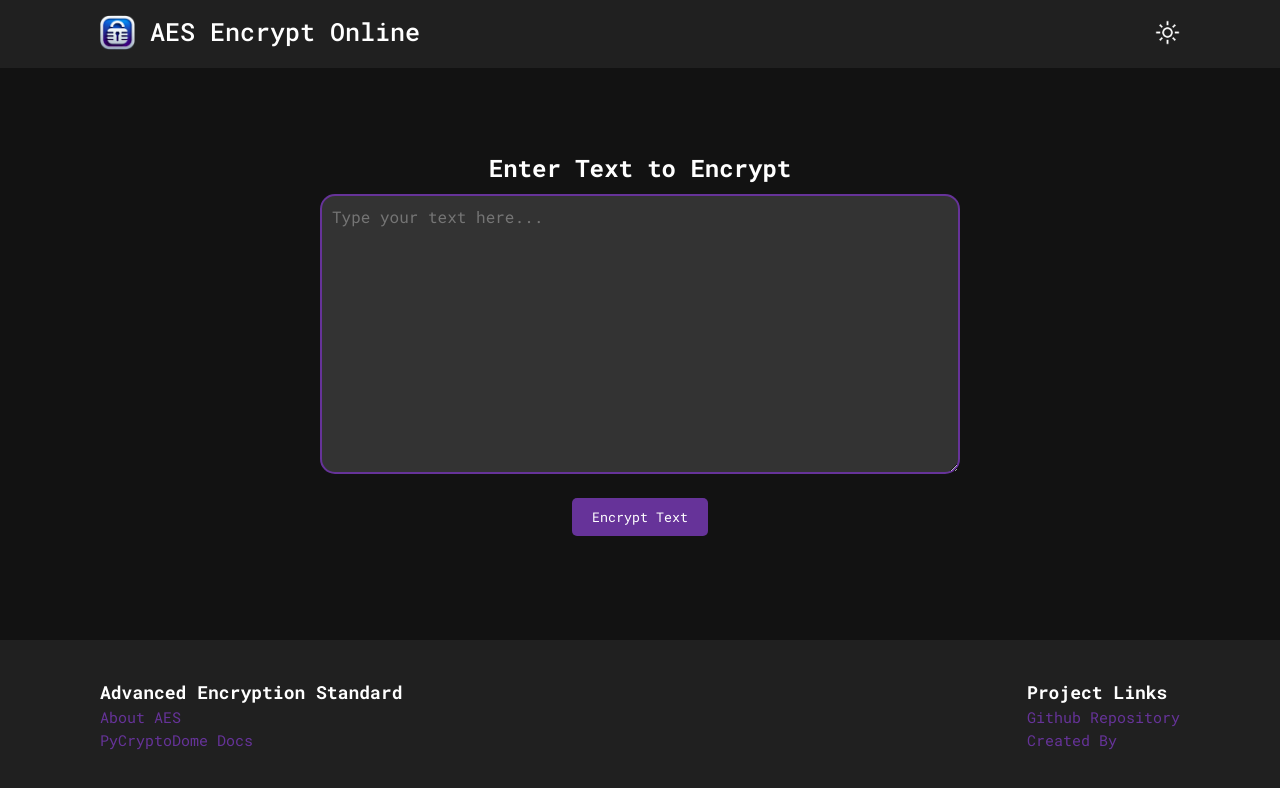
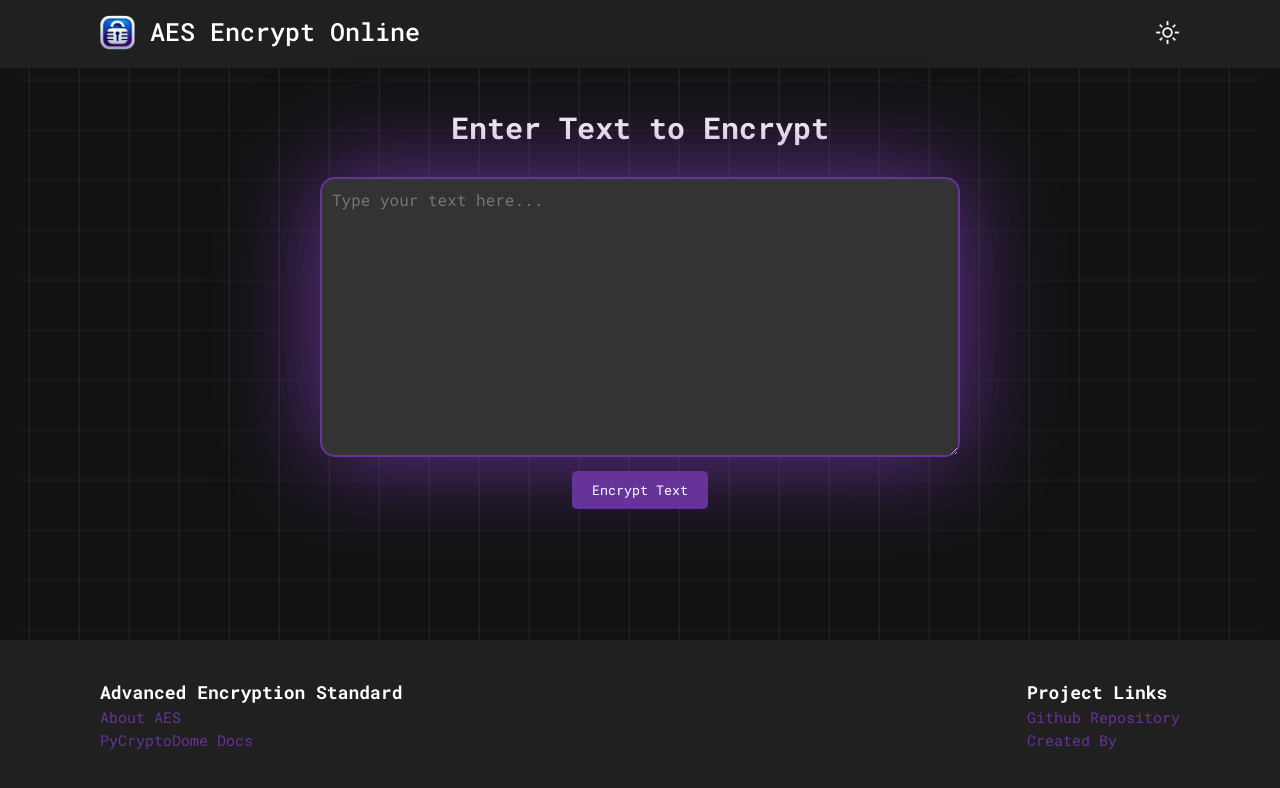
Before and after one commit to PeterBarilo/AES_Encryption_App, a React (Vite) app: page / in a window 1280 px wide. Shown: the top 788 px of the page. Built offline with nearby package versions, Linux system fonts and the light colour scheme.

Commit message:
improved frontend

```diff
--- a/src/Components/Footer.css
+++ b/src/Components/Footer.css
@@ -50,15 +50,19 @@
   }
 
   .footer.light .footer-left a {
-    color: purple;
+    color: #3d89e8;
   }
 
   .footer.light .footer-left a:hover {
-    color: rebeccapurple;
+    color: #224c7f;
+  }
+
+  .footer.light .git-link:hover {
+    color: #224c7f;
   }
 
   .footer.light .git-link {
-    color: purple;
+    color: #3d89e8;
   }
 
   .footer-left h2{
--- a/src/Components/InputArea.css
+++ b/src/Components/InputArea.css
@@ -1,16 +1,34 @@
 .input-container {
     text-align: center;
     margin: 20px;
+    position: relative;
+    overflow: hidden;
+    width: 100%;
+    height: 100%;
   }
 
   .input-container.light textarea {
     background-color: #ffffff;
     color: #000000;
-    border: 2px solid #9c86df;
+    border: 2px solid #3d89e8;
   }
 
   .input-container.light h2 {
     color: #000000;
+    padding: 20px 0px;
+  }
+
+  .input-container:focus-within h2 {
+    opacity: 0;
+    transition: opacity 0.5s ease;
+}
+
+  .input-container.light button{
+    background-color: #3d89e8;
+  }
+
+  .input-container.light button:hover{
+    background-color: #224c7f;
   }
 
   .input-container.dark textarea {
@@ -18,6 +36,8 @@
     color: #ffffff;
     border: 2px solid rebeccapurple;
   }
+
+
 
   .input-container.dark textarea:focus {
     border-color: purple;
@@ -31,16 +51,52 @@
     width: 50vw;
     height: 35vh;
     padding: 10px;
-    margin: 10px 0;
+    margin: 0px 0;
     font-size: 16px;
     border-radius: 15px;
     border-color: rebeccapurple;
+    box-shadow: 0px 0px 100px 1px rebeccapurple;
+  }
 
+  .input-container.light textarea{
+    box-shadow: 0px 0px 100px 1px #3d89e8;
+
+  }
+
+  .new{
+    position: absolute;
+    margin-top: 2px;
+    width:15px;
+  }
+
+
+  .opentab{
+    padding-right: 30px;
+    margin-left: 5px;
+  }
+
+
+  .buttons{
+    margin-top: 20px;
+  }
+  .alert {
+    color: red;
+    font-weight: bold;
+    margin-top: 10px;
+  }
+
+
+  .input-container h2{
+    margin-bottom: 30px;
+    margin-top: 50px;
+    font-size: 30px;
   }
 
   textarea:focus {
     border-color: purple;
     outline: none;
+    box-shadow: 0px 0px 100px 1px purple;
+
   }
   .encryptButton {
     margin: 10px 0;
@@ -118,3 +174,92 @@
   .input-container.dark .decrypted-text p {
     color: #ffffff;
   }
+
+
+.input-container::before, .input-container::after {
+    content: '';
+    position: absolute;
+    top: 0;
+    left: 0;
+    width: 200%;
+    height: 200%;
+    pointer-events: none;
+    z-index: -1; /* Ensure the background is behind the content */
+}
+
+  /* First Layer of Cryptographic Lines */
+.input-container::before {
+    background: repeating-linear-gradient(
+      90deg,
+      rgba(255, 255, 255, 0.1),
+      rgba(255, 255, 255, 0.1) 1px,
+      transparent 1px,
+      transparent 50px
+    );
+    animation: animateLines 30s linear infinite;
+}
+
+/* Second Layer of Cryptographic Lines */
+.input-container::after {
+    background: repeating-linear-gradient(
+      0deg,
+      rgba(255, 255, 255, 0.05),
+      rgba(255, 255, 255, 0.05) 1px,
+      transparent 1px,
+      transparent 50px
+    );
+    animation: animateLines 30s linear infinite;
+
+}
+
+@keyframes animateLines {
+    0% {
+        transform: translateY(0) translateX(0);
+    }
+    100% {
+        transform: translateY(-500px) translateX(-500px);
+    }
+}
+
+
+/* New grid lines shooting up and down when textarea is focused */
+textarea:focus ~ .lines-shoot-up {
+    display: block;
+    animation: shootUp 1s ease forwards;
+}
+
+textarea ~ .lines-shoot-up {
+    position: absolute;
+    bottom: 0;
+    left: 0;
+    width: 100%;
+    height: 100%;
+    background: repeating-linear-gradient(
+        0deg,
+        purple,
+        purple 2px,
+        transparent 2px,
+        transparent 30px
+    ), repeating-linear-gradient(
+        90deg,
+        purple,
+        purple 2px,
+        transparent 2px,
+        transparent 30px
+    );
+    z-index: -1;
+    display: none;
+}
+
+
+
+@keyframes shootUp {
+    0% {
+        transform: translateY(100%) translateX(0);
+        opacity: 0;
+    }
+    100% {
+        transform: translateY(0) translateX(0);
+        opacity: 1;
+    }
+}
--- a/src/Components/InputArea.jsx
+++ b/src/Components/InputArea.jsx
@@ -7,12 +7,19 @@ const InputArea = ({ isDarkMode }) => {
   const [text, setText] = useState('');
   const [encryptedData, setEncryptedData] = useState(null);
   const [decryptedText, setDecryptedText] = useState(null);
+  const [showAlert, setShowAlert] = useState(false); // State for custom alert
+
 
   const handleTextChange = (e) => {
     setText(e.target.value);
+    setShowAlert(false);
   };
+  const handleEncrypt = async () => {
+    if (!text.trim()) {
+      setShowAlert(true);
+      return;
+    }
 
-  const handleEncrypt = async () => {
     try {
       const response = await axios.post('http://localhost:5000/encrypt', { message: text });
       setEncryptedData(response.data);
@@ -73,32 +80,29 @@ const InputArea = ({ isDarkMode }) => {
         value={text}
         onChange={handleTextChange}
       />
-      <div className='encryptButton'>
+      <div className="lines-shoot-up"></div>
+      {showAlert && <p className="alert">Please enter text to encrypt.</p>}
+      <div className="encryptButton">
         <button onClick={handleEncrypt}>Encrypt Text</button>
       </div>
 
       {encryptedData && (
-        <div className='encrypted-data'>
+        <div className="encrypted-data">
           <h3>Encrypted Data:</h3>
-          <div className='data'>
-            <div className='ciphertext'>
-              <p><strong>Ciphertext:</strong> {encryptedData.ciphertext.slice(0, 10)}...</p>
-              <button  className='open-btn' onClick={handleOpenInNewTab}>Open Full Ciphertext <img src={assets.new_light} alt="" /> </button>
+          <p><strong>Ciphertext:</strong> {encryptedData.ciphertext.slice(0, 10)}...<button className='opentab' onClick={handleOpenInNewTab}>Open Full Ciphertext<img className='new'src={assets.new_light} alt="" /></button> </p>
 
-            </div>
-            <p>Nonce: {encryptedData.nonce}</p>
-            <p>Tag: {encryptedData.tag}</p>
+          <p>Nonce: {encryptedData.nonce}</p>
+          <p>Tag: {encryptedData.tag}</p>
+          <div className='buttons'>
+            <button onClick={handleDecrypt}>Decrypt Text</button>
+            <button className="download-btn" onClick={handleDownload}>Download as .txt</button>
           </div>
 
-
-
-          <button onClick={handleDecrypt}>Decrypt Text</button>
-          <button className='download-btn' onClick={handleDownload}>Download as .txt</button>
         </div>
       )}
 
       {decryptedText && (
-        <div className='decrypted-text'>
+        <div className="decrypted-text">
           <h3>Decrypted Text:</h3>
           <p>{decryptedText}</p>
         </div>
--- a/src/Components/Nav.css
+++ b/src/Components/Nav.css
@@ -1,8 +1,8 @@
 .nav {
     display: flex;
     justify-content: space-between;
-    background-color: #9c86df;
-    box-shadow: 1px 0px 0px 10px #9c86df;
+    background-color: #3d89e8;
+    box-shadow: 1px 0px 0px 10px #3d89e8;
     padding-top: 15px;
   }
 
@@ -17,7 +17,7 @@
   .nav-left img{
     width: 35px;
     height: 35px;
-    margin-right: 05px;
+    margin-right: 5px;
     cursor: pointer;
   }
 
@@ -68,7 +68,7 @@
   }
 
   body.light-mode .nav {
-    background-color: #9c86df;
+    background-color: #3d89e8;
   }
 
   body.light-mode .logo {
```
